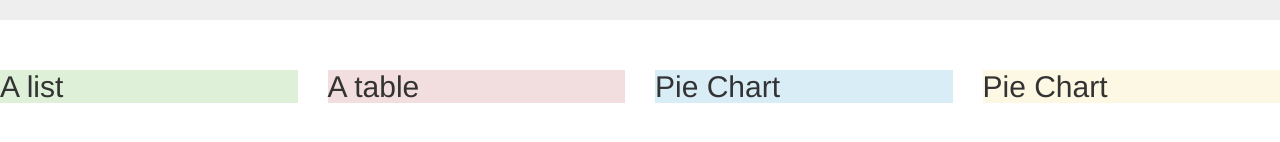
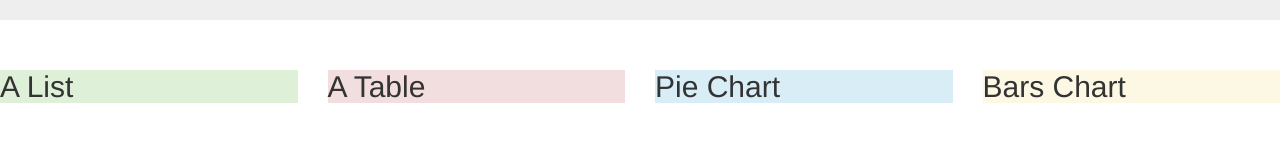
Before and after one commit to ShavitCohen/d3-hands-on-workshop, a website: page app/index.html in a window 1280 px wide. Shown: the part 248-390 px from the top of the page. Drawn offline with nearby package versions, Linux system fonts and the light colour scheme; files that its build step writes are made by us from their sources.

Commit message:
fixing a typo?

```diff
--- a/app/index.html
+++ b/app/index.html
@@ -29,12 +29,13 @@
   </header>
 
   <div class="row">
+
     <section id="RegularList" class="col-xl-3 col-lg-3 col-md-6 col-sm-6 col-xs-12">
-      <h2 class="bg-success">A list</h2>
+      <h2 class="bg-success">A List</h2>
     </section>
 
     <div id="RegularTable" class="col-xl-3 col-lg-3 col-md-6 col-sm-6 col-xs-12">
-      <h2 class="bg-danger">A table</h2>
+      <h2 class="bg-danger">A Table</h2>
     </div>
 
     <div id="pieChart" class="col-xl-3 col-lg-3 col-md-6 col-sm-6 col-xs-12">
@@ -42,9 +43,8 @@
     </div>
 
     <div id="bars" class="col-xl-3 col-lg-3 col-md-6 col-sm-6 col-xs-12">
-      <h2 class="bg-warning">Pie Chart</h2>
+      <h2 class="bg-warning">Bars Chart</h2>
     </div>
-
 
   </div>
 
```
